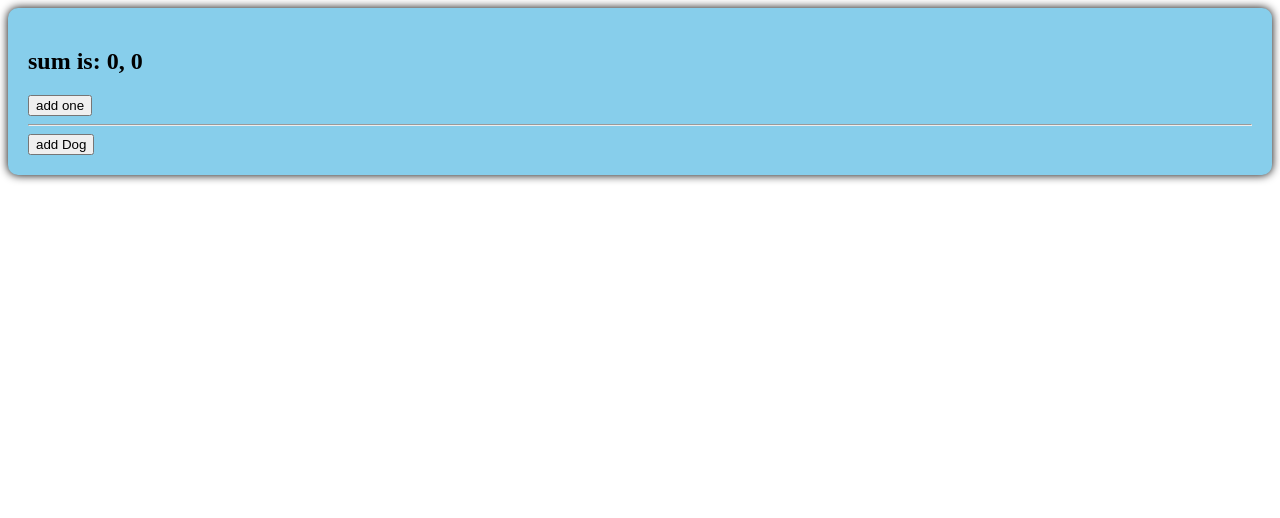
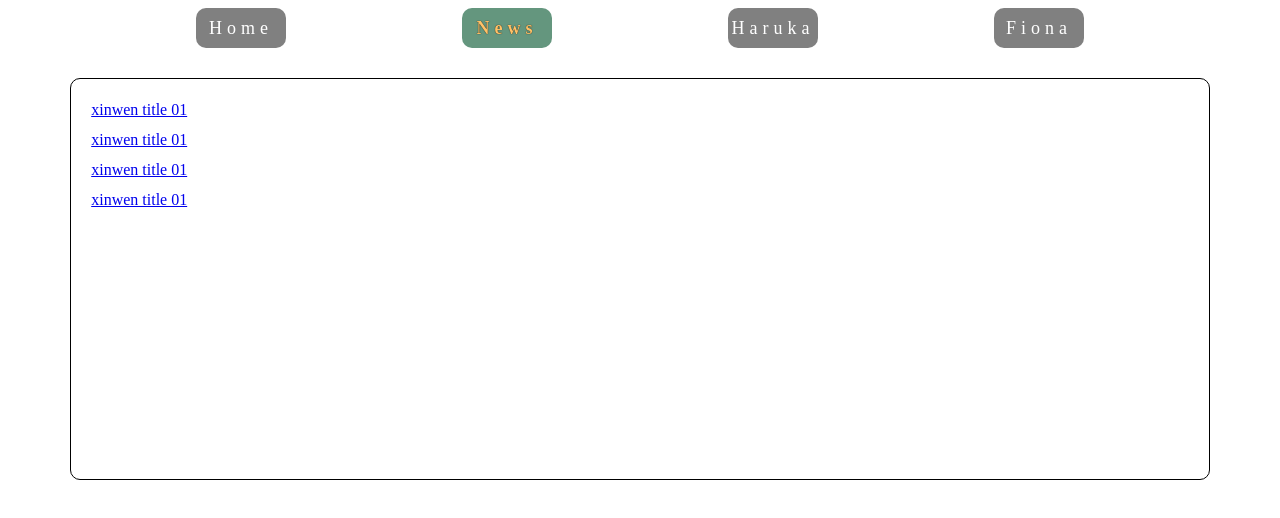
Before and after one commit to dl-chin/monica_vue3, a Vue app: page /news in a window 1280 px wide. Shown: the top 518 px of the page. Built offline with nearby package versions, Linux system fonts and the light colour scheme; the HTML template or start-up script is replaced by a standard one.

Commit message:
router and route

```diff
--- a/package.json
+++ b/package.json
@@ -12,7 +12,8 @@
   },
   "dependencies": {
     "axios": "^1.11.0",
-    "vue": "^3.5.17"
+    "vue": "^3.5.17",
+    "vue-router": "^4.5.1"
   },
   "devDependencies": {
     "@tsconfig/node22": "^22.0.2",
--- a/src/App.vue
+++ b/src/App.vue
@@ -1,8 +1,56 @@
 <template>
-  <Person />
+  <div class="app">
+    <!-- 导航区 -->
+    <div class="navigate">
+      <RouterLink to="/home" active-class="active">Home</RouterLink>
+      <RouterLink to="/news" active-class="active">News</RouterLink>
+      <RouterLink :to="{name:'haruka', params:{x:1,y:2,z:3}}" active-class="active">Haruka</RouterLink>
+      <RouterLink  replace :to="{name:'fiona', params:{x:4,y:5,z:6}}" active-class="active">Fiona</RouterLink>
+    </div>
+    <!-- 展示区 -->
+    <div class="main-content">
+      <RouterView></RouterView>
+    </div>
+  </div>
 
 </template>
 
 <script lang="ts" setup name="App">
-import Person from "./components/Person.vue";
+
 </script>
+<style>
+/* App */
+.navigate {
+  display: flex;
+  justify-content: space-around;
+  margin: 0 100px;
+}
+.navigate a {
+  display: block;
+  text-align: center;
+  width: 90px;
+  height: 40px;
+  line-height: 40px;
+  border-radius: 10px;
+  background-color: gray;
+  text-decoration: none;
+  color: white;
+  font-size: 18px;
+  letter-spacing: 5px;
+}
+.navigate a.active {
+  background-color: #64967E;
+  color: #ffc268;
+  font-weight: 900;
+  text-shadow: 0 0 1px black;
+  font-family: 微软雅黑;
+}
+.main-content {
+  margin: 0 auto;
+  margin-top: 30px;
+  border-radius: 10px;
+  width: 90%;
+  height: 400px;
+  border: 1px solid;
+}
+</style>
--- a/src/main.ts
+++ b/src/main.ts
@@ -1,3 +1,7 @@
 import{createApp} from 'vue'
 import App from './App.vue'
-createApp(App).mount('#app')
+import router from "@/router";
+
+const app = createApp(App)
+app.use(router)
+app.mount('#app')
--- /dev/null
+++ b/src/pages/Detail.vue
@@ -0,0 +1,28 @@
+<script setup lang="ts">
+
+import {useRoute,useRouter} from "vue-router";
+import {toRefs} from "vue";
+
+// const route = useRoute();
+const {query} = toRefs(useRoute());
+
+const router = useRouter()
+setTimeout(() => {
+  //router.push('/home')
+  router.replace('/home')
+}, 3000);
+
+</script>
+
+<template>
+  <h2>{{ query.id}}</h2>
+
+  <h2>{{ query.title}}</h2>
+
+  <h2>{{ query.content}}</h2>
+
+</template>
+
+<style scoped>
+
+</style>
--- /dev/null
+++ b/src/pages/Fiona.vue
@@ -0,0 +1,16 @@
+<script lang="ts" setup>
+
+defineProps(['x','y','z'])
+</script>
+
+<template>
+  {{ x }}
+  {{ y }}
+  {{ z }}
+
+
+</template>
+
+<style scoped>
+
+</style>
--- /dev/null
+++ b/src/pages/Haruka.vue
@@ -0,0 +1,15 @@
+<script setup lang="ts">
+import {useRoute} from "vue-router";
+import {toRefs} from "vue";
+
+// const route = useRoute();
+const {params} = toRefs(useRoute());
+</script>
+
+<template>
+  綾瀬はるかさんのスリーサイズは、 バスト{{ params.x }}cm、ウエスト{{ params.y }}cm、ヒップ{{ params.z }}cm と推測されているようです。
+</template>
+
+<style scoped>
+
+</style>
--- /dev/null
+++ b/src/pages/Home.vue
@@ -0,0 +1,11 @@
+<script setup lang="ts">
+
+</script>
+
+<template>
+<h1> Hello, everyone~ This is home page</h1>
+</template>
+
+<style scoped>
+
+</style>
--- /dev/null
+++ b/src/pages/News.vue
@@ -0,0 +1,30 @@
+<script setup lang="ts">
+const newsList = [
+  {id:'t001',title:'xinwen title 01', content:'xinwen content 01'},
+  {id:'t002',title:'xinwen title 01', content:'xinwen content 01'},
+  {id:'t003',title:'xinwen title 01', content:'xinwen content 01'},
+  {id:'t004',title:'xinwen title 01', content:'xinwen content 01'},
+]
+</script>
+
+<template>
+<ul class="news-list">
+  <li v-for="news in newsList" :key="news.id">
+    <router-link :to="{path:'/news/detail', query:{id:news.id, title:news.title, content:news.content}}">{{news.title}}</router-link>
+  </li>
+
+</ul>
+
+  <router-view></router-view>
+</template>
+
+<style scoped>
+.news-list {
+  list-style: none;
+  padding-left: 20px;
+}
+
+.news-list>li {
+  line-height: 30px;
+}
+</style>
--- /dev/null
+++ b/src/router/index.ts
@@ -0,0 +1,72 @@
+import Home from "@/pages/Home.vue";
+import {createRouter,createWebHistory} from 'vue-router'
+
+const routes = [
+    {
+        path: '/home',
+        component: Home,
+    },
+    {
+        path: '/news',
+        component: () => import('@/pages/News.vue'),
+        children: [
+            {
+                path: 'detail',
+                component: () => import('@/pages/Detail.vue'),
+
+            }
+        ],
+
+
+    },
+    {
+        path: '/haruka/:x/:y/:z',
+        name: 'haruka',
+        component:  () => import('@/pages/Haruka.vue'),
+        beforeEnter: () => {
+            console.log('beforeEnter /haruka')
+
+        },
+
+    },
+    {
+        path: '/fiona/:x/:y/:z',
+        name: 'fiona',
+        component:  () => import('@/pages/Fiona.vue'),
+        props: true,
+        // props(route) {
+        //     console.log('route', route)
+        //     return route.query
+        // }
+
+    },
+    {
+        path: '/',
+        redirect: '/home'
+    }
+]
+
+
+const router = createRouter(
+    {
+        history:createWebHistory(),
+        routes: routes,
+    }
+)
+
+
+router.beforeEach((to, from, next) => {
+    // to: 即将进入的目标路由
+    // from: 当前导航正要离开的路由
+    // next: 必须调用该方法来 resolve 这个钩子
+
+    // 示例：检查用户是否登录
+   // console.log('in->>', to, from, next)
+    next()
+})
+
+router.afterEach((to, from) => {
+   // console.log('out->>', to, from, next)
+})
+
+export default router;
```
Also changed, not shown: 1 other file (tests, documents, lock files or other folders).
